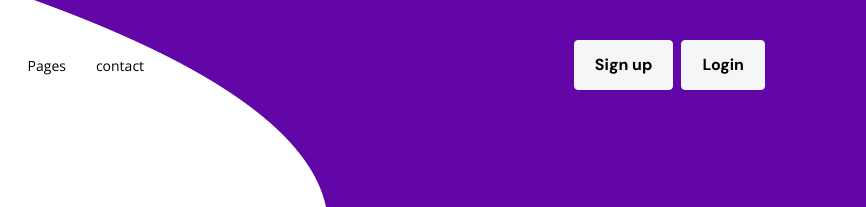
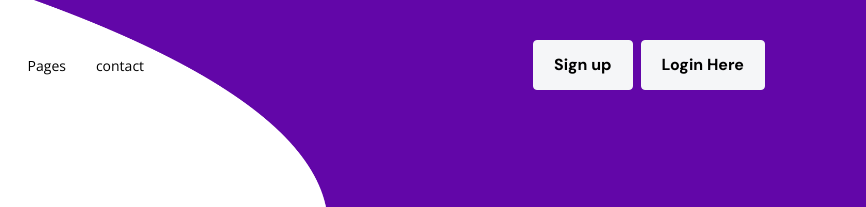
Before and after one commit to SaurabhNetake3303/Child_Care_Center, a website: page index.html in a window 1280 px wide. Shown: the top 207 px of the page, 414-1280 px from the left. Drawn offline with nearby package versions, Linux system fonts and the light colour scheme.

Commit message:
Login Name

```diff
--- a/index.html
+++ b/index.html
@@ -53,7 +53,7 @@
                             <a class="btn btn-secondary" href="register.html">Sign up</a>
                         </li>
                         <li class="nav-item">
-                            <a class="btn btn-secondary" href="login.html">Login</a>
+                            <a class="btn btn-secondary" href="login.html">Login Here</a>
                         </li>
                     </ul>
                 </div>
```
